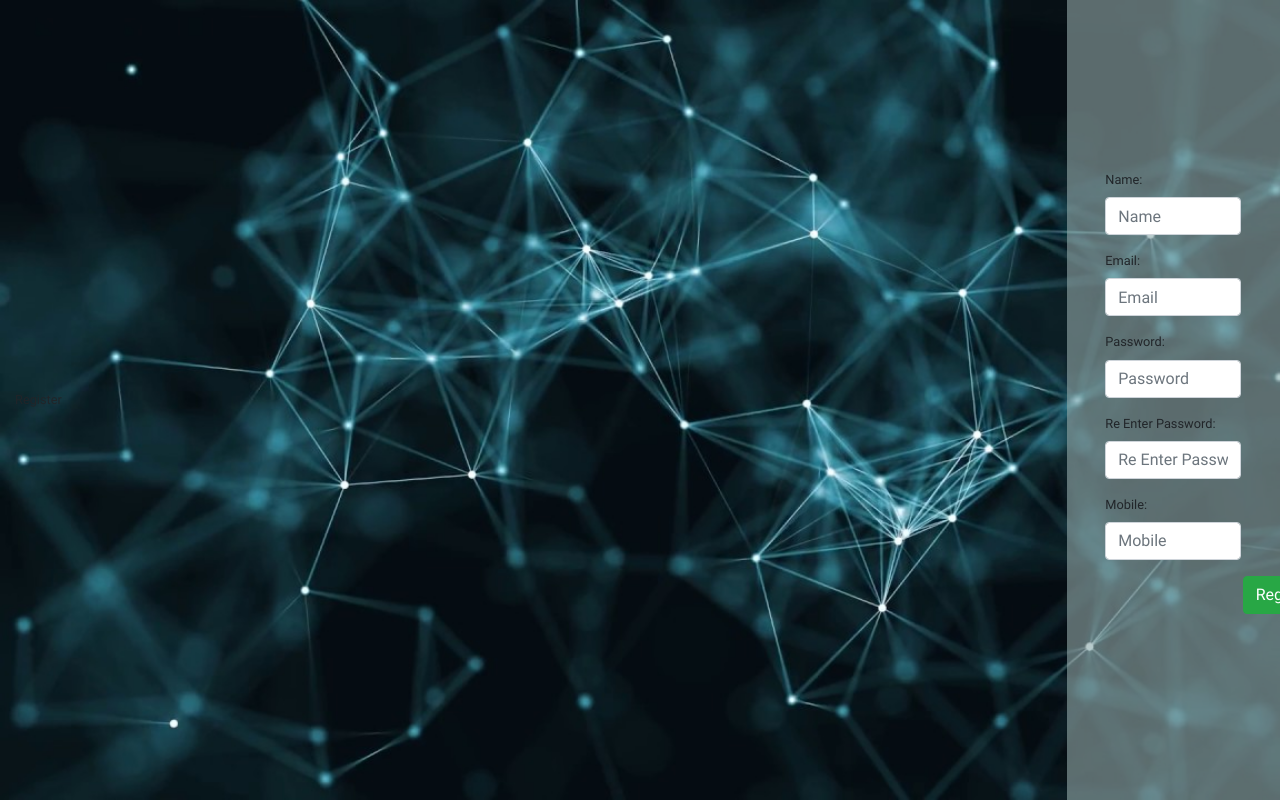
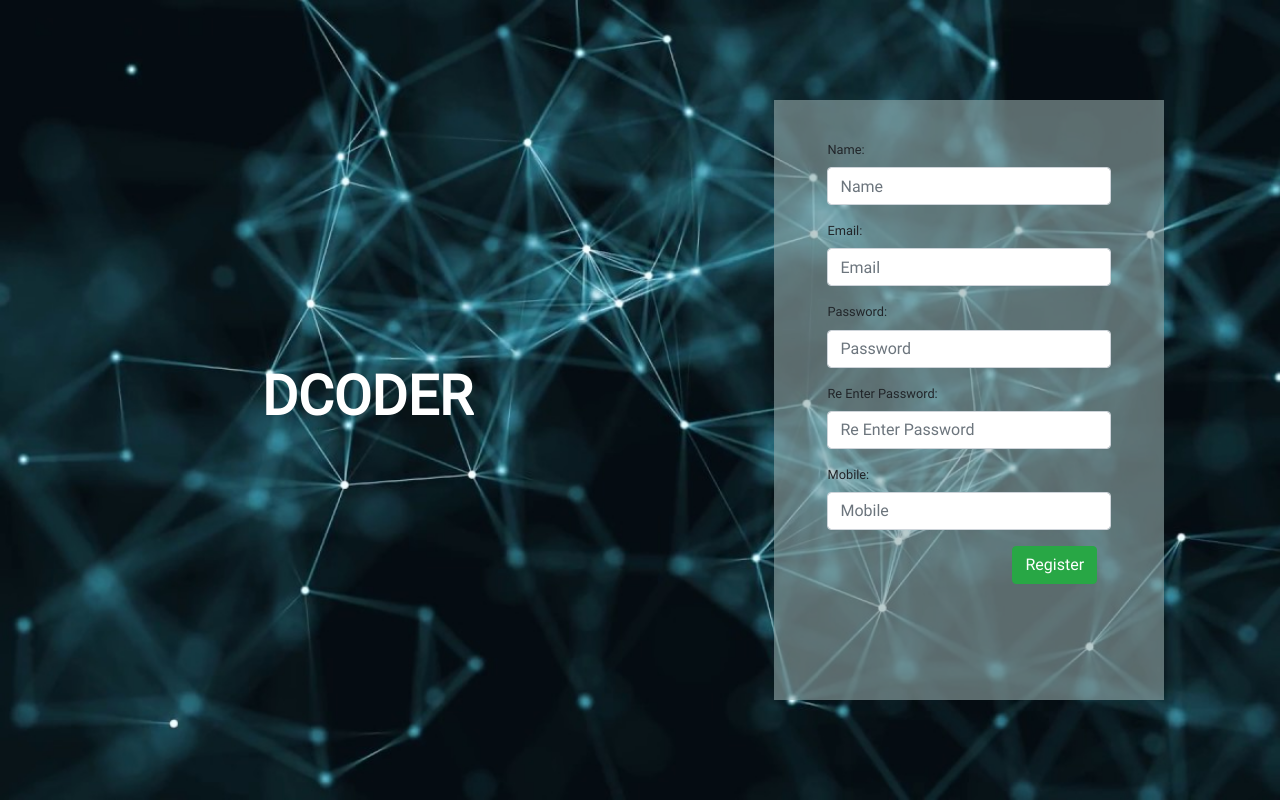
Before and after one commit to pawankr101/Dcoder_demo, a React (Create React App) app in the folder client/: page /register in a window 1280 px wide. Built offline with nearby package versions, Linux system fonts and the light colour scheme.

Commit message:
added styling

```diff
--- a/client/src/app/components/register/register.css
+++ b/client/src/app/components/register/register.css
@@ -0,0 +1,21 @@
+.Register {
+    width: 100%;
+    height: 100%;
+    overflow: hidden;
+    background-image: url('../../../assets/images/image001.jpg');
+    background-repeat: no-repeat;
+    background-size: cover;
+    display: table;
+}
+.Register>div {
+    display: table-cell;
+    vertical-align: middle;
+}
+.register-form {
+    width: 390px;
+    min-height: 550px;
+    max-height: 647px;
+    padding: 40px;
+    margin: 10px;
+    background-color: #94abab99;
+}
--- a/client/src/app/components/register/register.js
+++ b/client/src/app/components/register/register.js
@@ -7,7 +7,8 @@
 
 class Register extends React.Component {
 	state = {
-		error: false
+		error: false,
+		errorMessage: null
 	};
 
 	register = {
@@ -63,7 +64,8 @@
 	hasError() {
 		let error = false;
 		this.setState({
-			error: false
+			error: false,
+			errorMessage: null
 		});
 		this.utility.forLoop(this.register, (value, key) => {
 			this.validateField(key);
@@ -122,10 +124,14 @@
 
 	render() {
 		return (
-			<div className="Login">
-				<div className="offset-2 col-10">Register</div>
-				<div className="login-form">
-					<form>
+			<div className="Register">
+				<div>
+					<div className="row">
+						<div className="col-7 align-self-center">
+							<h1 className="text-center text-white" style={{'fontSize': '55px','fontWeight': 'bold'}}>DCODER</h1>
+						</div>
+						<div className="col-4">
+							<form className="register-form">
 								<div className="form-element">
 									<div className="form-group row form-input-box">
 										<div className="offset-1 col-10">
@@ -187,12 +193,19 @@
 									</div>
 								</div>
 								<div className="form-group row">
-							<div className="offset-10 col-1 ">
+									<div className="offset-7 col-4 ">
 										<button type="button" className="btn btn-success" onClick={this.onRegister}>Register</button>
 										{/* <Link className="btn btn-danger m-1" to='/'>Cancel</Link> */}
 									</div>
 								</div>
+
+								<div className="row" style={{height:"20px"}}></div>
+								<div className="row justify-content-center text-center text-danger" style={{height:"40px"}}>
+									{this.state.errorMessage}
+								</div>
 							</form>
+						</div>
+					</div>
 				</div>
 			</div>
 		);
```
Lines whose indentation alone changed are shown as unchanged.
